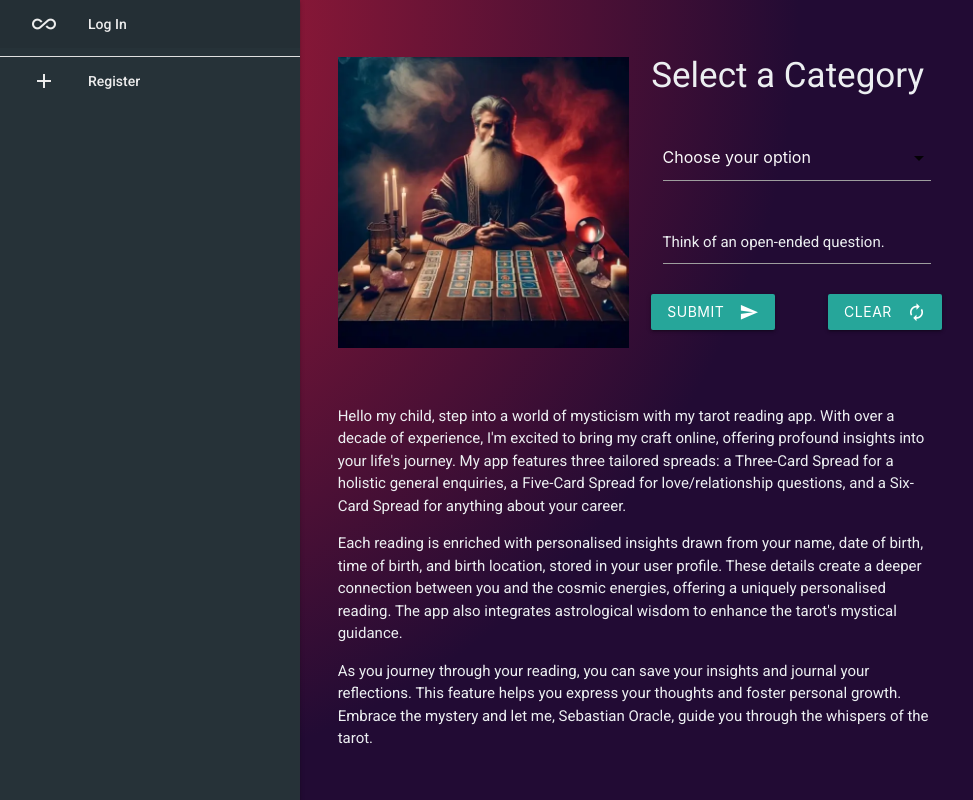
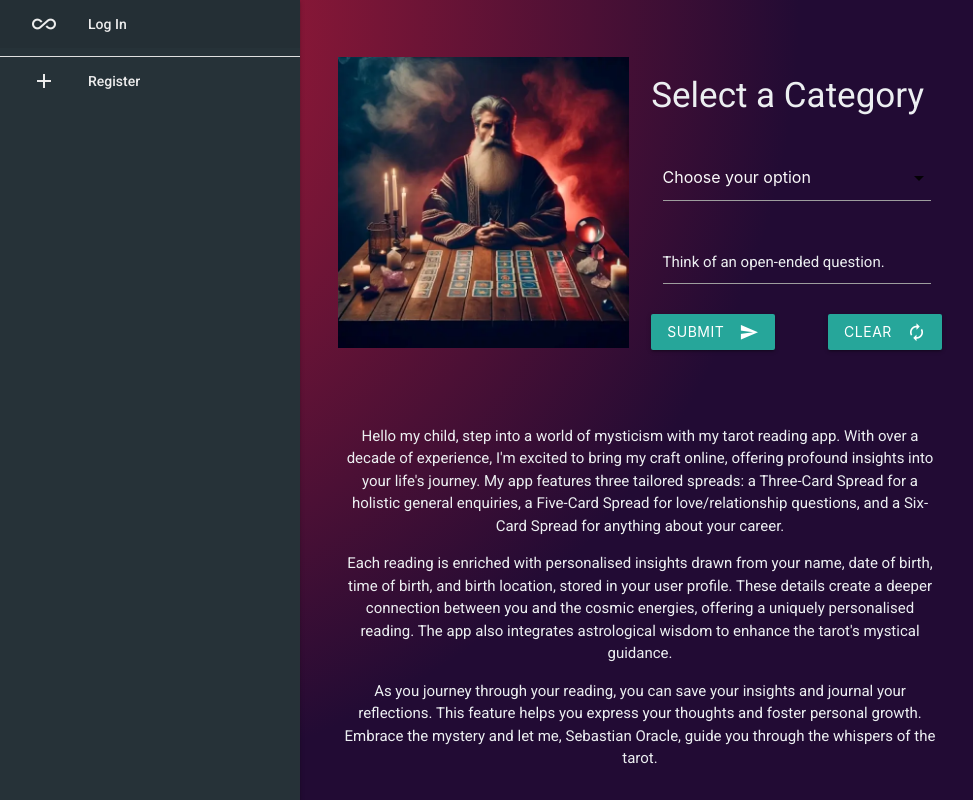
Before and after one commit to Ty-Thetravelguy/sebastian-oracle-tarot, a Flask app: page / in a window 1280 px wide. Shown: the whole page, without its empty margins (0-973 px from the left). Run offline with Flask 3, Linux system fonts and the light colour scheme; data that the repository does not hold is empty; some libraries are stand-ins or nearby versions.

Commit message:
fixed some padding and margin issues on home and reading pages

```diff
--- a/static/css/style.css
+++ b/static/css/style.css
@@ -71,6 +71,10 @@ h1{
 .index-page .select-wrapper input.select-dropdown,
 .index-page .light-color-text {
     color: #fafafa;
+}
+
+.select {
+    padding-top: 20px;
 }
 
 /****************************Registeration page**************************/
--- a/templates/index.html
+++ b/templates/index.html
@@ -9,7 +9,7 @@
         <div class="col m12 l6">
             <div class="row">
                 <div class="col s12">
-                    <h1 class="blue-grey-text text-lighten-5">Select a Category</h1>
+                    <h1 class="blue-grey-text text-lighten-5 select">Select a Category</h1>
                     <form id="tarot-form">
                         <div class="input-field col s12">
                             <select id="tarot_choice" name="tarot_choice" class="light-text" aria-label="Choose your option" required>
@@ -42,20 +42,20 @@
     </div>
     <div class="row">
         <div class="col s12">
-            <p class="blue-grey-text text-lighten-5">
+            <p class="blue-grey-text text-lighten-5 center-align">
                 Hello my child, step into a world of mysticism with my tarot reading app. With over a decade of experience, I'm
                 excited to bring my craft online, offering profound insights into your life's journey. My app features three tailored
                 spreads: a Three-Card Spread for a holistic general enquiries, a Five-Card Spread for love/relationship questions,
                 and a Six-Card Spread for anything about your career.
 
             </p>
-            <p class="blue-grey-text text-lighten-5">
+            <p class="blue-grey-text text-lighten-5 center-align">
                 Each reading is enriched with personalised insights drawn from your name, date of birth, time of birth, and birth
                 location, stored in your user profile. These details create a deeper connection between you and the cosmic energies,
                 offering a uniquely personalised reading. The app also integrates astrological wisdom to enhance the tarot's
                 mystical guidance.
             </p>
-            <p class="blue-grey-text text-lighten-5">
+            <p class="blue-grey-text text-lighten-5 center-align">
                 As you journey through your reading, you can save your insights and journal your reflections. This feature helps you
                 express your thoughts and foster personal growth. Embrace the mystery and let me, Sebastian Oracle, guide you
                 through the whispers of the tarot.
--- a/templates/reading.html
+++ b/templates/reading.html
@@ -9,7 +9,7 @@
     <div class="row" id="reading-result">
         <div class="col s12">
             <h2 class="center-align grey-text text-lighten-5">Reading</h2>
-            <p class="grey-text text-lighten-5" id="reading-output">{{ reading_output }}</p>
+            <p class="grey-text text-lighten-5 center-align" id="reading-output">{{ reading_output }}</p>
         </div>
     </div>
     <div class="row">
```
